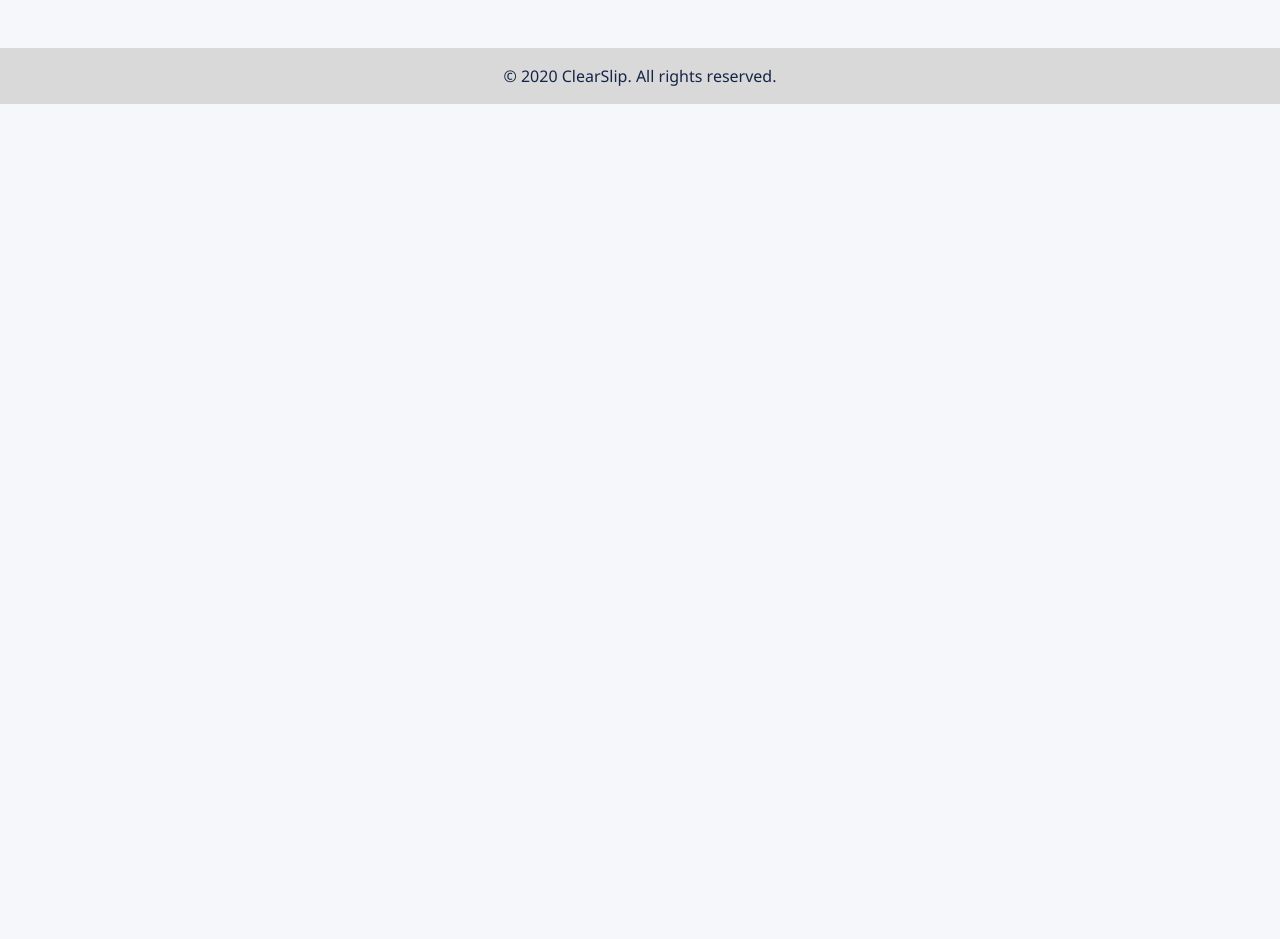
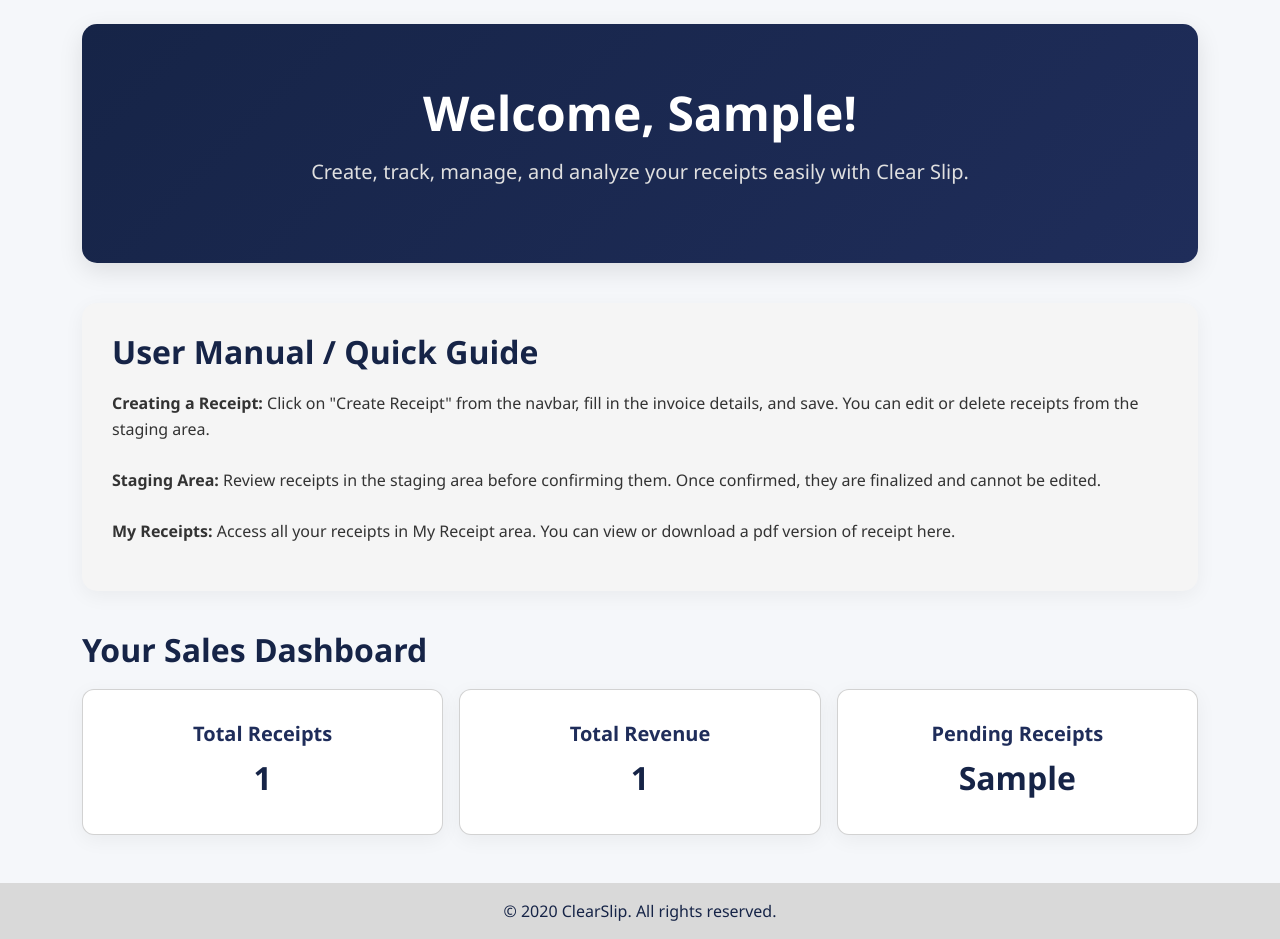
Before and after one commit to Aayushkumar-gupta/Receipt-Admin, a Django app: template receipts/templates/home.html in a window 1280 px wide. Shown: the part 56-995 px from the top of the page. Before the commit the page ends 160 px from the top, so only its background shows below. Run offline with Django 5.2, Linux system fonts and the light colour scheme; a user stored in the database is signed in; tables that the repository leaves empty hold one stand-in row (values such as "Sample post"); the template is opened without the code that fills it: most values are stand-ins (such as "Sample title", 1, 10 or a date in 2020).

Commit message:
Create a temporary home page and about page.

```diff
--- a/receipts/templates/home.html
+++ b/receipts/templates/home.html
@@ -1,3 +1,121 @@
 {% extends 'base.html' %}
 
 {% block title %} Home {% endblock %}
+
+{% block content %}
+<style>
+    /* Welcome Section */
+    .welcome-section {
+        background: linear-gradient(135deg, #162447 0%, #1f2d5a 100%);
+        color: #fff;
+        padding: 60px 20px;
+        border-radius: 15px;
+        text-align: center;
+        margin-bottom: 40px;
+        box-shadow: 0 8px 25px rgba(0, 0, 0, 0.1);
+    }
+
+    .welcome-section h1 {
+        font-size: 3rem;
+        font-weight: 700;
+        margin-bottom: 15px;
+    }
+
+    .welcome-section p {
+        font-size: 1.25rem;
+        color: #e0e0e0;
+    }
+
+    /* User Manual / Guide */
+    .manual-section {
+        background-color: #f5f5f5;
+        border-radius: 15px;
+        padding: 30px;
+        box-shadow: 0 5px 20px rgba(0, 0, 0, 0.05);
+        margin-bottom: 40px;
+    }
+
+    .manual-section h2 {
+        color: #162447;
+        font-weight: 600;
+        margin-bottom: 20px;
+    }
+
+    .manual-section p {
+        font-size: 1rem;
+        color: #333;
+        line-height: 1.6;
+    }
+
+    /* Dashboard */
+    .dashboard-section h2 {
+        color: #162447;
+        font-weight: 600;
+        margin-bottom: 20px;
+    }
+
+    .dashboard-section .card {
+        border-radius: 12px;
+        box-shadow: 0 5px 20px rgba(0, 0, 0, 0.05);
+    }
+
+    .dashboard-section .card-title {
+        font-weight: 600;
+        color: #1f2d5a;
+    }
+
+    .dashboard-section .card-text {
+        font-weight: 700;
+        font-size: 2rem;
+        color: #162447;
+    }
+</style>
+
+<!-- Welcome Section -->
+<div class="welcome-section">
+    <h1>Welcome, {{ user.first_name|default:user.username }}!</h1>
+    <p>Create, track, manage, and analyze your receipts easily with Clear Slip.</p>
+</div>
+
+<!-- User Manual Section -->
+<div class="manual-section">
+    <h2>User Manual / Quick Guide</h2>
+    <p>
+        <strong>Creating a Receipt:</strong> Click on "Create Receipt" from the navbar, fill in the invoice details, and save.
+        You can edit or delete receipts from the staging area.<br><br>
+        <strong>Staging Area:</strong> Review receipts in the staging area before confirming them. Once confirmed, they are finalized and cannot be edited.<br><br>
+        <strong>My Receipts:</strong> Access all your receipts in My Receipt area. You can view or download a pdf version of receipt here.
+    </p>
+</div>
+
+<!-- Dashboard Section -->
+<div class="dashboard-section">
+    <h2>Your Sales Dashboard</h2>
+    <div class="row g-3">
+        <div class="col-md-4">
+            <div class="card text-center p-3">
+                <div class="card-body">
+                    <h5 class="card-title">Total Receipts</h5>
+                    <p class="card-text">{{ total_receipts }}</p>
+                </div>
+            </div>
+        </div>
+        <div class="col-md-4">
+            <div class="card text-center p-3">
+                <div class="card-body">
+                    <h5 class="card-title">Total Revenue</h5>
+                    <p class="card-text">{{ total_revenue }}</p>
+                </div>
+            </div>
+        </div>
+        <div class="col-md-4">
+            <div class="card text-center p-3">
+                <div class="card-body">
+                    <h5 class="card-title">Pending Receipts</h5>
+                    <p class="card-text">{{ pending_receipts }}</p>
+                </div>
+            </div>
+        </div>
+    </div>
+</div>
+{% endblock %}
```
Also changed, not shown: receipts/templates/about.html (+86 -0 lines).
